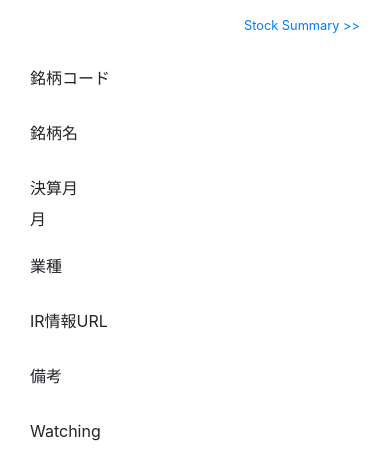
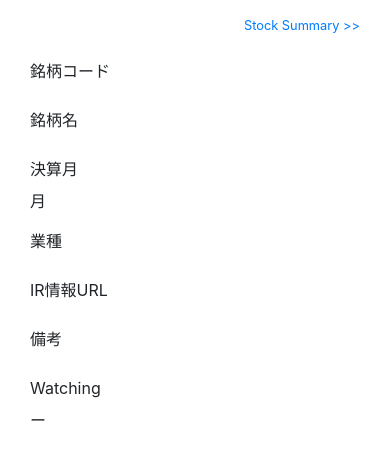
Before and after one commit to nasubipenguin/manage_stock, a Django app: template stock/templates/stock/stock_info.html in a window 390 px wide. Shown: the part 48-498 px from the top of the page. Run offline with Django 3.2, Linux system fonts and the light colour scheme; the template is opened without the code that fills it, so the values that code supplies are empty; some libraries are stand-ins or nearby versions.

Commit message:
Adjust links.

```diff
--- a/stock/templates/stock/performance_edit.html
+++ b/stock/templates/stock/performance_edit.html
@@ -9,6 +9,12 @@
 <article>
   <section class="col-md-10 mx-auto">
     <h1>{{title}}</h1>
+
+    <div class="text-right small">
+      <p class="d-inline-block"><a href="{% url 'stock_detail' stock_code=stock_code %}">Stock Summary >></a></p>
+      <p class="d-inline-block ml-3"><a href="{% url 'stock_info' stock_code=stock_code %}">Stock Info >></a></p>
+    </div>
+
     {% if exists is True %}
     <div class="alert alert-danger" role="alert">
       Performance info of bellow already exists.<br>
--- a/stock/templates/stock/shikiho_edit.html
+++ b/stock/templates/stock/shikiho_edit.html
@@ -9,6 +9,12 @@
 <article>
   <section class="col-md-10 mx-auto">
     <h1>{{title}}</h1>
+
+    <div class="text-right small">
+      <p class="d-inline-block"><a href="{% url 'stock_detail' stock_code=stock_code %}">Stock Summary >></a></p>
+      <p class="d-inline-block ml-3"><a href="{% url 'stock_info' stock_code=stock_code %}">Stock Info >></a></p>
+    </div>
+
     {% if exists is True %}
     <div class="alert alert-danger" role="alert">
       Shikiho info bellow already exists.<br>
--- a/stock/templates/stock/stock_info.html
+++ b/stock/templates/stock/stock_info.html
@@ -12,43 +12,43 @@
     <p class="text-right small"><a href="{% url 'stock_detail' stock_code=stock.stock_code %}">Stock Summary >></a></p>
     <div class="mt-4">
       <div class="form-group row">
-        <label for="stock_code" class="col-form-label justify-content-start col-sm-3 col-lg-2">銘柄コード</label>
+        <label for="stock_code" class="justify-content-start col-sm-3 col-lg-2">銘柄コード</label>
         <div class="col-sm-9 col-lg-10">
           {{ stock.stock_code }}
         </div>
       </div>
       <div class="form-group row">
-        <label for="stock_name" class="col-form-label justify-content-start col-sm-3 col-lg-2">銘柄名</label>
+        <label for="stock_name" class="justify-content-start col-sm-3 col-lg-2">銘柄名</label>
         <div class="col-sm-9 col-lg-10">
           {{ stock.stock_name }}
         </div>
       </div>
       <div class="form-group row">
-        <label for="accounting_month" class="col-form-label justify-content-start col-sm-3 col-lg-2">決算月</label>
+        <label for="accounting_month" class="justify-content-start col-sm-3 col-lg-2">決算月</label>
         <div class="col-sm-9 col-lg-10">
           {{ stock.accounting_month }}月
         </div>
       </div>
       <div class="form-group row">
-        <label for="business_type" class="col-form-label justify-content-start col-sm-3 col-lg-2">業種</label>
+        <label for="business_type" class="justify-content-start col-sm-3 col-lg-2">業種</label>
         <div class="col-sm-9 col-lg-10">
           {{ stock.business_type }}
         </div>
       </div>
       <div class="form-group row">
-        <label for="ir_url" class="col-form-label justify-content-start col-sm-3 col-lg-2">IR情報URL</label>
+        <label for="ir_url" class="justify-content-start col-sm-3 col-lg-2">IR情報URL</label>
         <div class="col-sm-9 col-lg-10">
           <a href="{{ stock.ir_url|default:'' }}" target="_blank">{{ stock.ir_url|default:'' }}</a>
         </div>
       </div>
       <div class="form-group row">
-        <label for="notes" class="col-form-label justify-content-start col-sm-3 col-lg-2">備考</label>
+        <label for="notes" class="justify-content-start col-sm-3 col-lg-2">備考</label>
         <div class="col-sm-9 col-lg-10">
           {{ stock.notes }}
         </div>
       </div>
       <div class="form-group row">
-        <label for="watch_flag" class="col-form-label justify-content-start col-sm-3 col-lg-2">Watching</label>
+        <label for="watch_flag" class="justify-content-start col-sm-3 col-lg-2">Watching</label>
         <div class="col-sm-9 col-lg-10">
           {{ stock.watch_flag|yesno:"○,ー,ー" }}
         </div>
```
